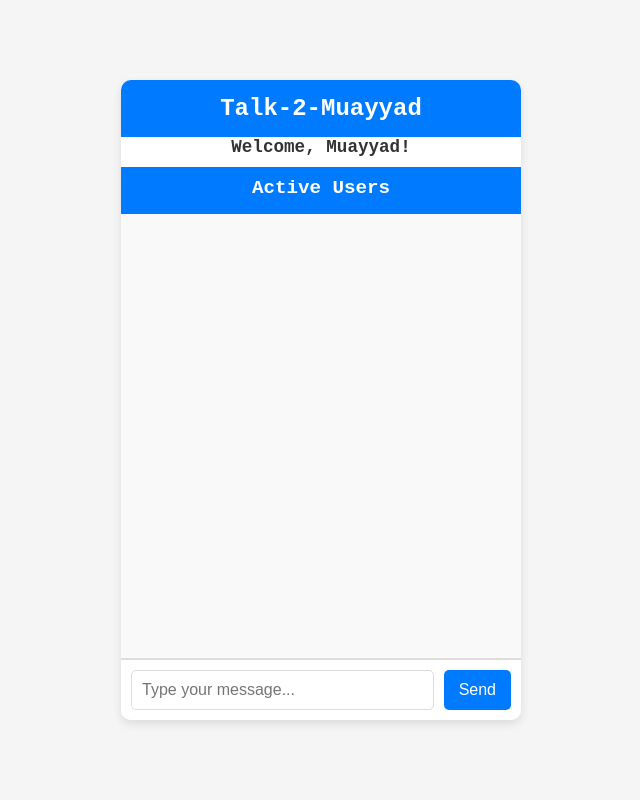
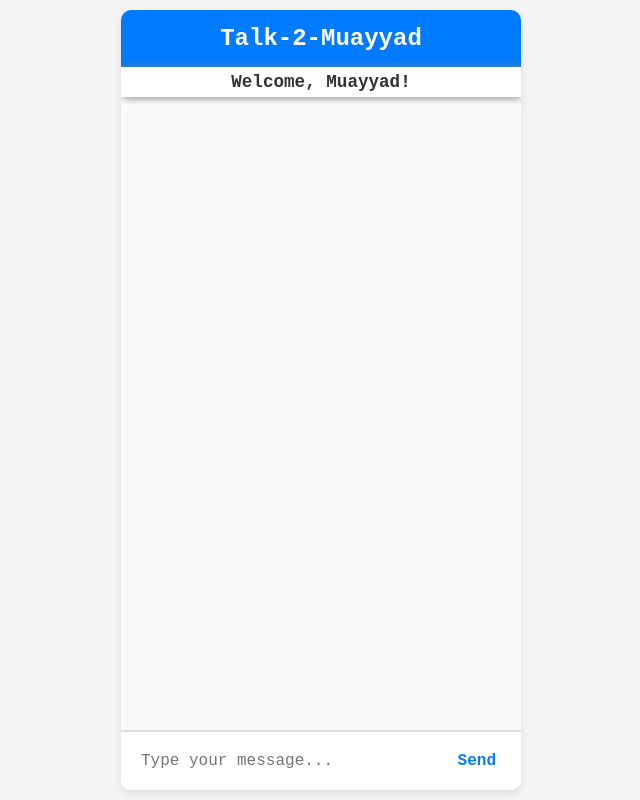
Before and after one commit to Muayyad822/Talk2Muayyad-Chat-App, a plain HTML site: page Frontend/index.html in a window 1280 px wide. Shown: the whole page, without its empty margins (319-959 px from the left). Drawn offline with nearby package versions, Linux system fonts and the light colour scheme; no server answers.

Commit message:
refactor: remove unused user tracking and active users display; update styles

```diff
--- a/Frontend/index.html
+++ b/Frontend/index.html
@@ -13,10 +13,7 @@
     <div class="container">
         <h2>Talk-2-Muayyad</h2>
         <div id="userNameDisplay"></div>
-        <div class="users-container">
-            <h3>Active Users</h3>
-            <ul id="activeUsers"></ul>
-        </div>
+
         <div id="messages"></div>
         <div class="typing-area">
             <input type="text" id="message" placeholder="Type your message..." />
--- a/Frontend/script.js
+++ b/Frontend/script.js
@@ -69,12 +69,4 @@ document.addEventListener("DOMContentLoaded", function () {
     socket.on("messageHistory", (history) => {
         history.forEach(displayMessage);
     });
-
-    // Display active users
-    socket.on("activeUsers", (users) => {
-        const userList = document.getElementById("activeUsers");
-        userList.innerHTML = users
-            .map(user => `<li>${user}</li>`)
-            .join("");
-    });
 });
--- a/Frontend/style.css
+++ b/Frontend/style.css
@@ -10,7 +10,7 @@ body {
     background-color: #f5f5f5;
     display: flex;
     justify-content: center;
-    align-items: center;
+    /* align-items: center; */
     height: 100vh;
     margin: 0;
     padding: 10px;
@@ -26,7 +26,7 @@ body {
     overflow: hidden;
     display: flex;
     flex-direction: column;
-    height: 80vh;
+    height: 100%;
 }
 
 h2 {
@@ -43,16 +43,20 @@ h2 {
     font-weight: bold;
     text-align: center;
     margin-bottom: 10px;
+    padding: 5px;
+    box-shadow: 1px 1px 10px gray;
 }
 
-.users-container {
+/* .users-container {
     padding: 10px;
     background: #007bff;
     color: white;
     text-align: center;
-}
 
-.users-container h3 {
+} */
+
+
+/* .users-container h3 {
     margin-bottom: 5px;
     font-size: 1.2rem;
 }
@@ -70,7 +74,7 @@ h2 {
     margin: 3px;
     border-radius: 5px;
     text-align: left;
-}
+} */
 
 #messages {
     flex: 1;
@@ -128,15 +132,16 @@ h2 {
 .typing-area input {
     flex: 1;
     padding: 10px;
-    border: 1px solid #ddd;
-    border-radius: 5px;
+    border: none;
     outline: none;
+    font-family: monospace;
     font-size: 1rem;
 }
 
 .typing-area button {
-    background-color: #007bff;
-    color: #fff;
+    font-weight: bold;
+    background-color: transparent;
+    color: #007bff;
     border: none;
     padding: 10px 15px;
     margin-left: 10px;
@@ -145,6 +150,27 @@ h2 {
     font-size: 1rem;
 }
 
-.typing-area button:hover {
+/* .typing-area button:hover {
     background-color: #0056b3;
+} */
+
+.showUsers {
+    background-color: #007bff;
+    color: #fff;
+    padding: 5px;
+    text-align: center;
+    cursor: pointer;
+    border: none;
+
 }
+button{font-family: monospace;}
+
+
+::-webkit-scrollbar{
+    width: 8px;
+    background-color: #f5f5f5;
+}
+::-webkit-scrollbar-thumb{
+    background-color: #007bff;
+    border-radius: 10px;
+}
```
Also changed, not shown: Backend/server.js (+0 -15 lines), 1 other file.
